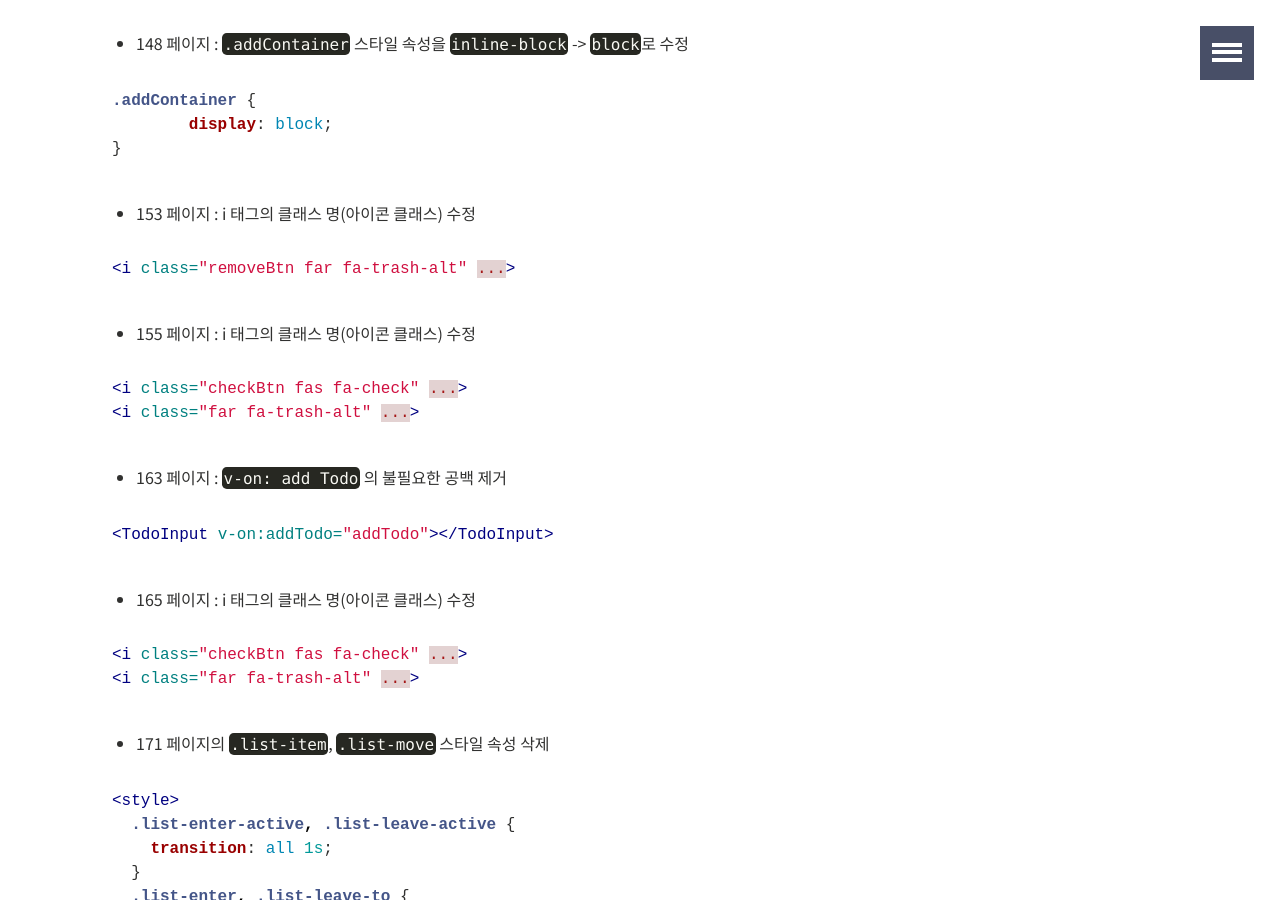
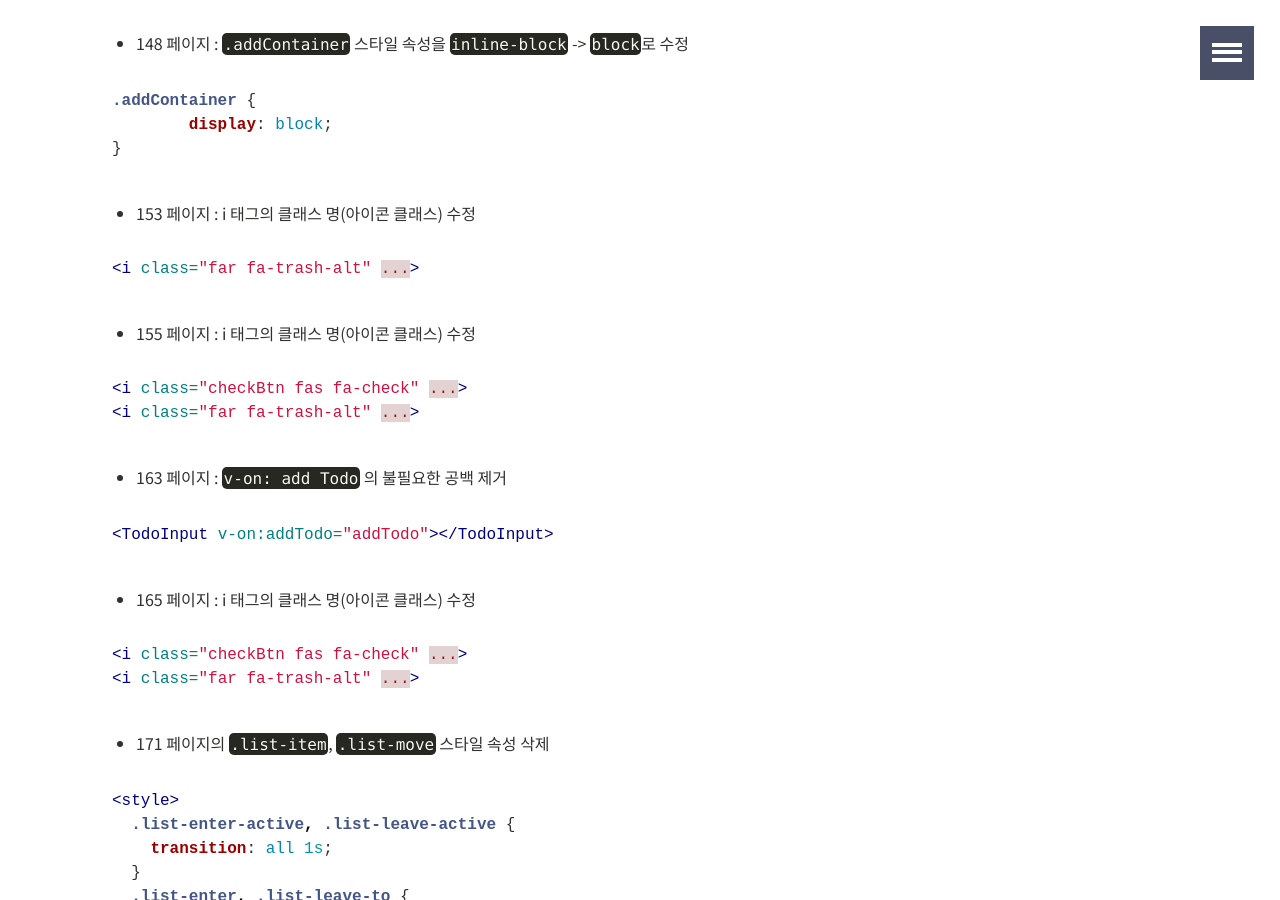
Before and after one commit to joshua1988/joshua1988.github.io, a Jekyll site: the page built from _posts/web-development/vuejs/2018-04-29-doit-vuejs-book-edit.md, in a window 1280 px wide and 900 px high, scrolled down 1609 px. Built offline with Jekyll 4.4.1, drawn with Linux system fonts in a browser that asks for light colours; comment, search, counter and statistics services are not loaded.

Commit message:
Removed the class

````diff
--- a/_posts/web-development/vuejs/2018-04-29-doit-vuejs-book-edit.md
+++ b/_posts/web-development/vuejs/2018-04-29-doit-vuejs-book-edit.md
@@ -108,7 +108,7 @@ import 불러온 파일의 내용이 담길 객체 from '불러올 파일 위치
 - 153 페이지 : i 태그의 클래스 명(아이콘 클래스) 수정
 
 ```html
-<i class="removeBtn far fa-trash-alt" ...>
+<i class="far fa-trash-alt" ...>
 ```
 
 - 155 페이지 : i 태그의 클래스 명(아이콘 클래스) 수정
````
